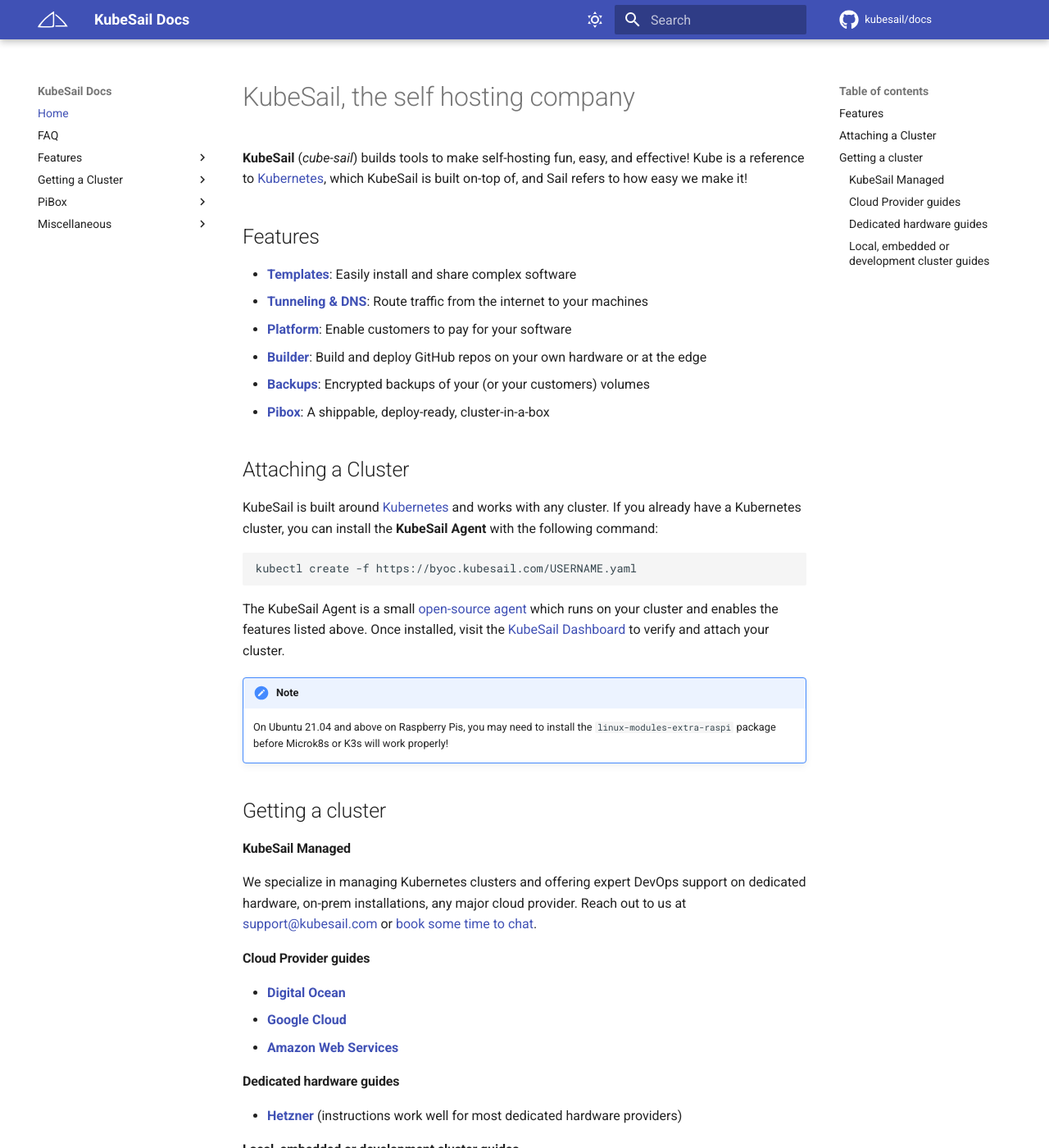
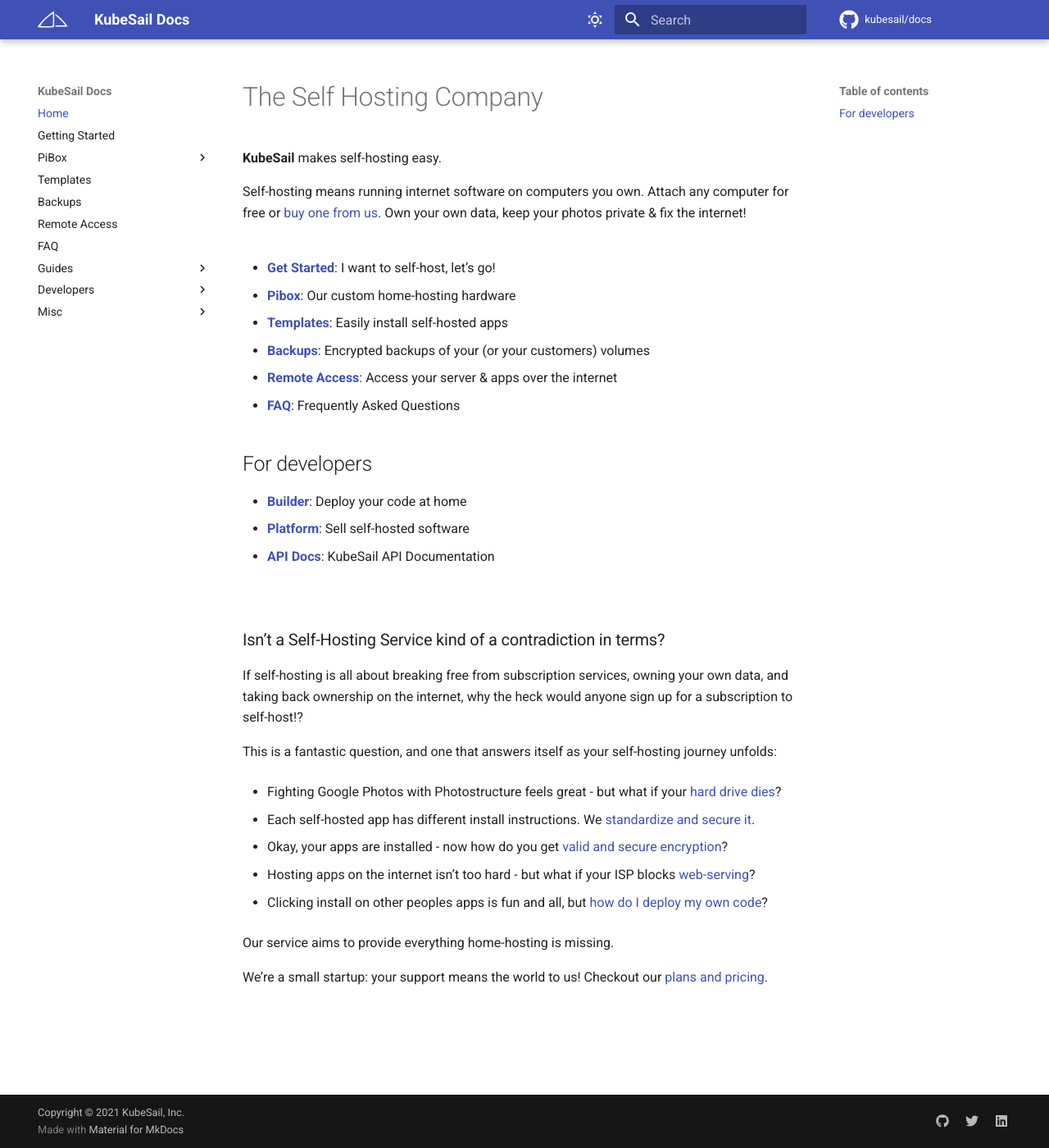
Before and after one commit to kubesail/kubesail-docs, an MkDocs documentation site: the page built from docs/README.md, in a window 1280 px wide and 1400 px high. Shown: the whole window at 82% size. Built offline with MkDocs 1.6.1 and Material for MkDocs 9.7.7, drawn with Linux system fonts in a browser that asks for light colours; comment, search, counter and statistics services are not loaded; some of the changed text lies outside the part shown.

Commit message:
getting started guide, lots of misc rewrites

```diff
--- a/docs/README.md
+++ b/docs/README.md
@@ -1,45 +1,43 @@
-# KubeSail, the self hosting company
+# The Self Hosting Company
 
-**KubeSail** (_cube-sail_) builds tools to make self-hosting fun, easy, and effective! Kube is a reference to [Kubernetes](https://kubernetes.io/), which KubeSail is built on-top of, and Sail refers to how easy we make it!
+**KubeSail** makes self-hosting easy.
 
-## Features
+Self-hosting means running internet software on computers you own. Attach any computer for free or [buy one from us](https://pibox.io). Own your own data, keep your photos private & fix the internet!
+<br /><br />
 
-- [**Templates**](/templates): Easily install and share complex software
-- [**Tunneling & DNS**](/tunneling): Route traffic from the internet to your machines
-- [**Platform**](/platform): Enable customers to pay for your software
-- [**Builder**](/builder): Build and deploy GitHub repos on your own hardware or at the edge
+- [**Get Started**](/getting-started): I want to self-host, let's go!
+- [**Pibox**](/pibox): Our custom home-hosting hardware
+- [**Templates**](/templates): Easily install self-hosted apps
 - [**Backups**](/backups): Encrypted backups of your (or your customers) volumes
-- [**Pibox**](/pibox): A shippable, deploy-ready, cluster-in-a-box
+- [**Remote Access**](/tunneling): Access your server & apps over the internet
+- [**FAQ**](/FAQ): Frequently Asked Questions
 
-## Attaching a Cluster
+## For developers
 
-KubeSail is built around [Kubernetes](https://kubernetes.io/) and works with any cluster. If you already have a Kubernetes cluster, you can install the **KubeSail Agent** with the following command:
+- [**Builder**](/builder): Deploy your code at home
+- [**Platform**](/platform): Sell self-hosted software
+- [**API Docs**](/api-docs): KubeSail API Documentation
 
-    kubectl create -f https://byoc.kubesail.com/USERNAME.yaml
+<br />
 
-The KubeSail Agent is a small [open-source agent](https://github.com/kubesail/kubesail-agent) which runs on your cluster and enables the features listed above. Once installed, visit the [KubeSail Dashboard](https://kubesail.com/clusters) to verify and attach your cluster.
+### Isn't a Self-Hosting Service kind of a contradiction in terms?
 
-<!-- prettier-ignore -->
-!!! note
-    On Ubuntu 21.04 and above on Raspberry Pis, you may need to install the `linux-modules-extra-raspi` package before Microk8s or K3s will work properly!
+If self-hosting is all about breaking free from subscription services, owning your own data, and taking back ownership on the internet, why the heck would anyone sign up for a subscription to self-host!?
 
-## Getting a cluster
+This is a fantastic question, and one that answers itself as your self-hosting journey unfolds:
 
-#### KubeSail Managed
 
-We specialize in managing Kubernetes clusters and offering expert DevOps support on dedicated hardware, on-prem installations, any major cloud provider. Reach out to us at support@kubesail.com or [book some time to chat](https://calendly.com/kubesail).
+- Fighting Google Photos with Photostructure feels great - but what if your [hard drive dies](/backups)?
 
-#### Cloud Provider guides
+- Each self-hosted app has different install instructions. We [standardize and secure it](/templates).
 
-- [**Digital Ocean**](/guides/digital-ocean)
-- [**Google Cloud**](/guides/gke)
-- [**Amazon Web Services**](/guides/aws)
+- Okay, your apps are installed - now how do you get [valid and secure encryption](/tunneling#certificates)?
 
-#### Dedicated hardware guides
+- Hosting apps on the internet isn't too hard - but what if your ISP blocks [web-serving](/tunneling)?
 
-- [**Hetzner**](https://kubesail.com/blog/dedicated-kubernetes-on-hetzner) (instructions work well for most dedicated hardware providers)
+- Clicking install on other peoples apps is fun and all, but [how do I deploy my own code](/builder)?
 
-#### Local, embedded or development cluster guides
+Our service aims to provide everything home-hosting is missing.
 
-- [**k3s**](https://kubesail.com/blog/k3s-raspberry-pi)
-- [**MicroK8s**](https://kubesail.com/blog/microk8s-raspberry-pi)
+We're a small startup: your support means the world to us! Checkout our [plans and pricing](https://kubesail.com/pricing).
+<br />
--- a/mkdocs.yml
+++ b/mkdocs.yml
@@ -6,18 +6,7 @@
 google_analytics: ["UA-131519845-2", "docs.kubesail.com"]
 nav:
         - Home: README.md
-        - FAQ.md
-        - Features:
-                  - Templates: templates.md
-                  - Tunneling & DNS: tunneling.md
-                  - Platform: platform.md
-                  - Builder: builder.md
-                  - Backups: backups.md
-        - Getting a Cluster:
-                  - Local / Bare Metal: guides/bare-metal.md
-                  - Digital Ocean: guides/digital-ocean.md
-                  - Google Cloud: guides/gke.md
-                  - Amazon Web Services: guides/aws.md
+        - Getting Started: getting-started.md
         - PiBox:
                   - Overview: pibox.md
                   - Flashing with rpiboot: guides/pibox/rpiboot.md
@@ -25,10 +14,23 @@
                   - GPIO / LED Control: guides/pibox/gpio.md
                   - Hardware: guides/pibox/hardware.md
                   - Install KubeSail: guides/pibox/kubesail.md
-        - Miscellaneous:
+        - Templates: templates.md
+        - Backups: backups.md
+        - Remote Access: tunneling.md
+        - FAQ.md
+        - Guides:
+                  - Attach AWS: guides/aws.md
+                  - Attach GKE: guides/gke.md
+                  - Attach Digital-Ocean: guides/digital-ocean.md
+        - Developers:
+                  - Builder: builder.md
+                  - Platform: platform.md
+                  - API Docs: api-docs.md
+        - Misc:
+                  - KubeSail.com: https://kubesail.com
                   - Changelog: https://kubesail.com/changelog
-                  - KubeSail Blog: https://kubesail.com/blog
-                  - Support Chat: https://discord.gg/N3zNdp7jHc
+                  - Blog: https://kubesail.com/blog
+                  - Discord: https://discord.gg/N3zNdp7jHc
 theme:
         name: material
         highlightjs: true
@@ -57,6 +59,7 @@
 markdown_extensions:
         - toc:
                   permalink: "#"
+                  toc_depth: "1-2"
         - smarty
         - admonition
         - footnotes
@@ -74,6 +77,8 @@
         - pymdownx.mark
         - pymdownx.smartsymbols
         - pymdownx.superfences
+        - pymdownx.tabbed:
+                  alternate_style: true
         - pymdownx.tasklist:
                   custom_checkbox: true
         - pymdownx.tilde
```
Also changed, not shown: docs/FAQ.md (+30 -0 lines), docs/api-docs.md (added, +3 -0 lines), docs/getting-started.md (added, +106 -0 lines), docs/pibox.md (+16 -14 lines), docs/img/display-qr2.png (added), docs/img/templates-photostructure-ingress.jpg (added), docs/img/templates-photostructure.jpg (added), docs/img/templates.jpg (added), docs/img/verify-cluster.jpg (added), 1 other file.
